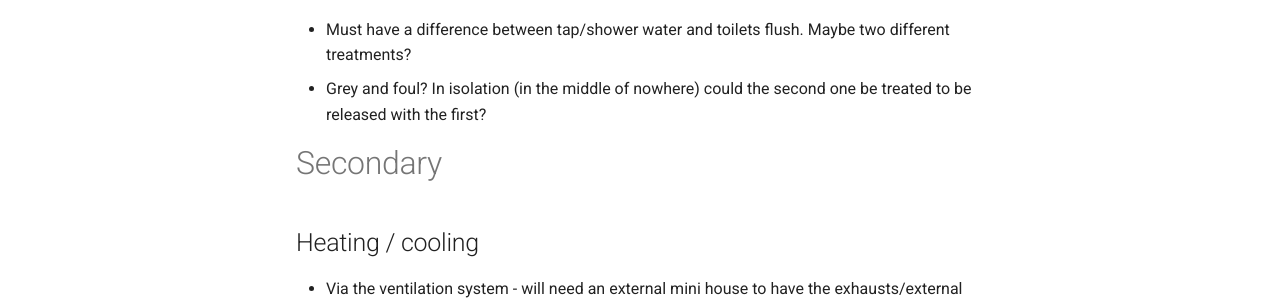
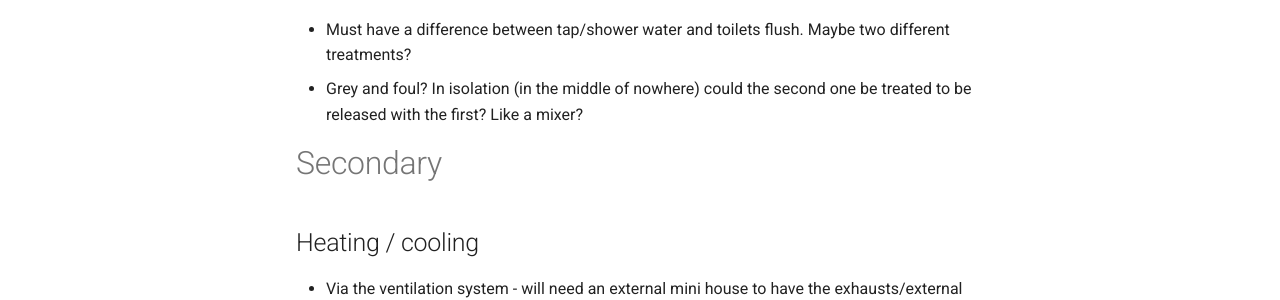
Before and after one commit to poulti/brain-pages, an MkDocs documentation site: the page built from docs/autonomous-underearth-house.md, in a window 1280 px wide and 900 px high, scrolled down 1348 px. Shown: the part 181-481 px from the top of the window. Built offline with MkDocs 1.6.1 and Material for MkDocs 9.7.7, drawn with Linux system fonts in a browser that asks for light colours; comment, search, counter and statistics services are not loaded.

Commit message:
Add mixer

```diff
--- a/docs/autonomous-underearth-house.md
+++ b/docs/autonomous-underearth-house.md
@@ -35,7 +35,7 @@ Shouldn't be too much of a problem under earth.
 - Filter rain water
 ## Sewage system
 - Must have a difference between tap/shower water and toilets flush. Maybe two different treatments?
-- Grey and foul? In isolation (in the middle of nowhere) could the second one be treated to be released with the first?
+- Grey and foul? In isolation (in the middle of nowhere) could the second one be treated to be released with the first? Like a mixer?
 
 
 # Secondary
```
